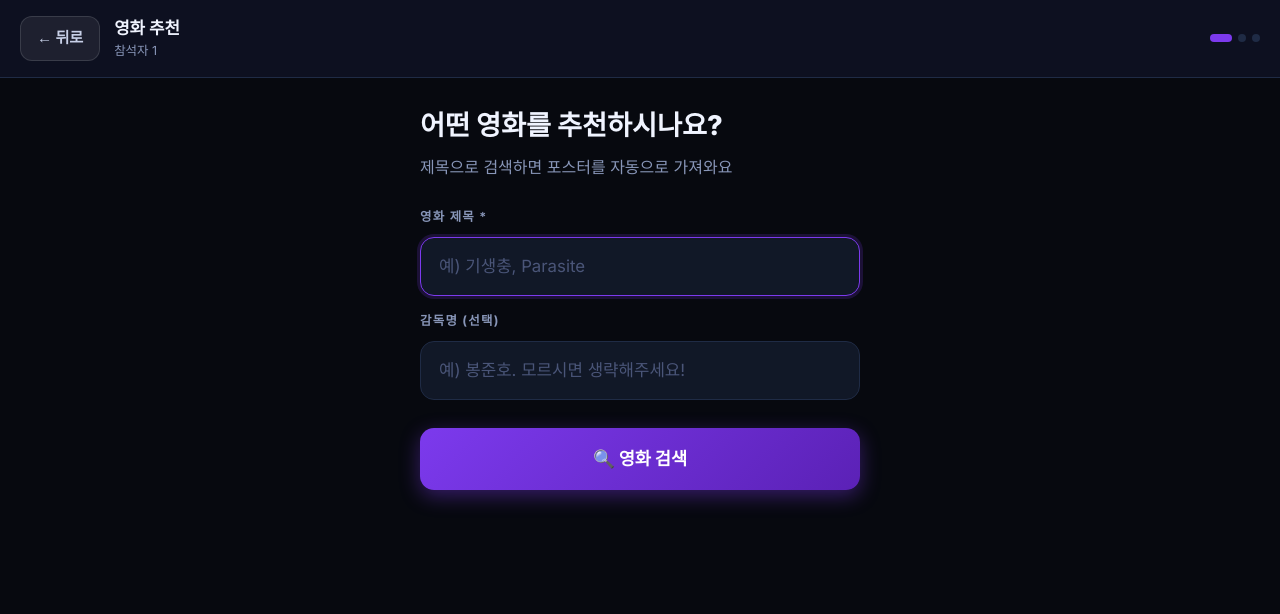
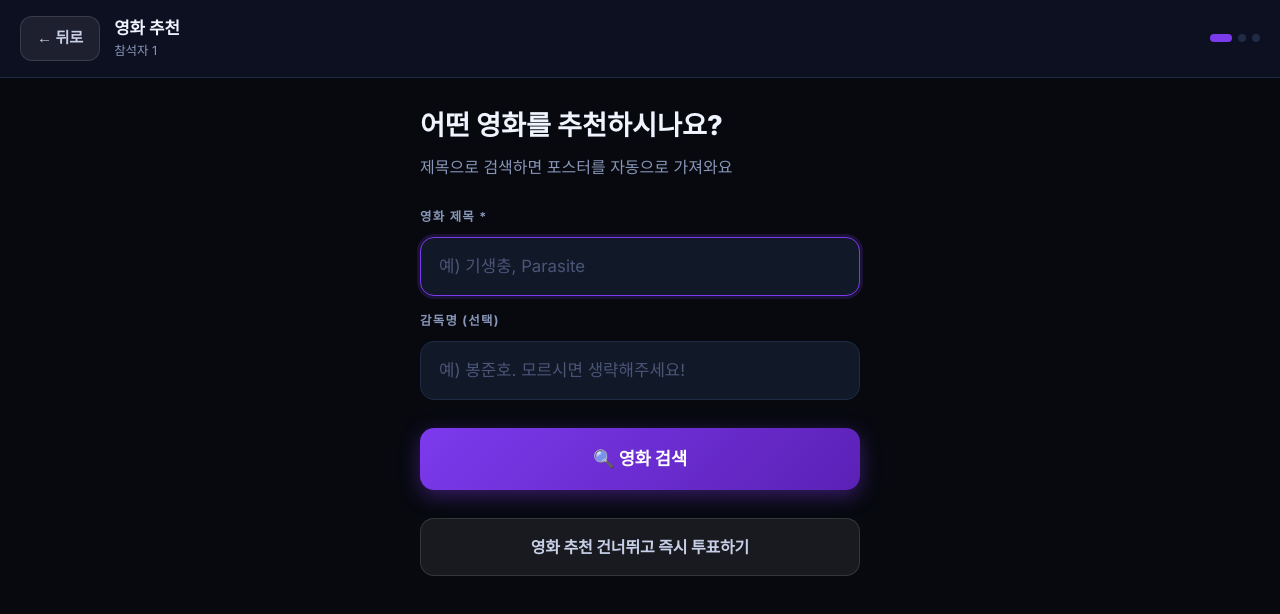
Before and after one commit to 0104wjdgns/movie-vote-app, a Next.js app: page /recommend in a window 1280 px wide. Shown: the top 614 px of the page. Built offline with nearby package versions, Linux system fonts and the light colour scheme; sample sign-in values are in the browser's storage.

Commit message:
버튼추가

```diff
--- a/app/recommend/page.tsx
+++ b/app/recommend/page.tsx
@@ -186,6 +186,15 @@ export default function RecommendPage() {
             >
               {loading ? "검색 중..." : "🔍  영화 검색"}
             </button>
+
+            <button
+  className="btn btn-ghost"
+  style={{ width: "100%", padding: "16px", fontSize: "1rem" }}
+  onClick={() => router.push("/movies")}
+>
+  영화 추천 건너뛰고 즉시 투표하기
+</button>
+
           </div>
         )}
 
```
